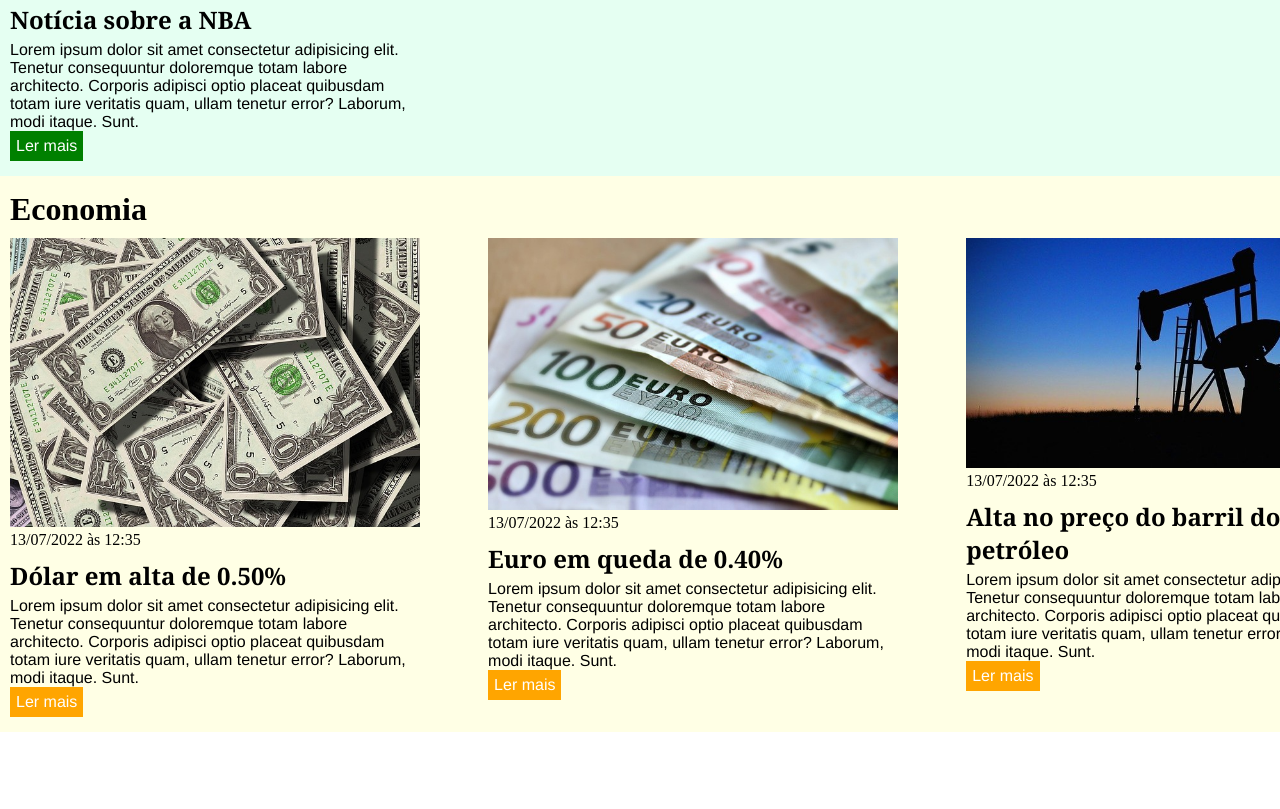
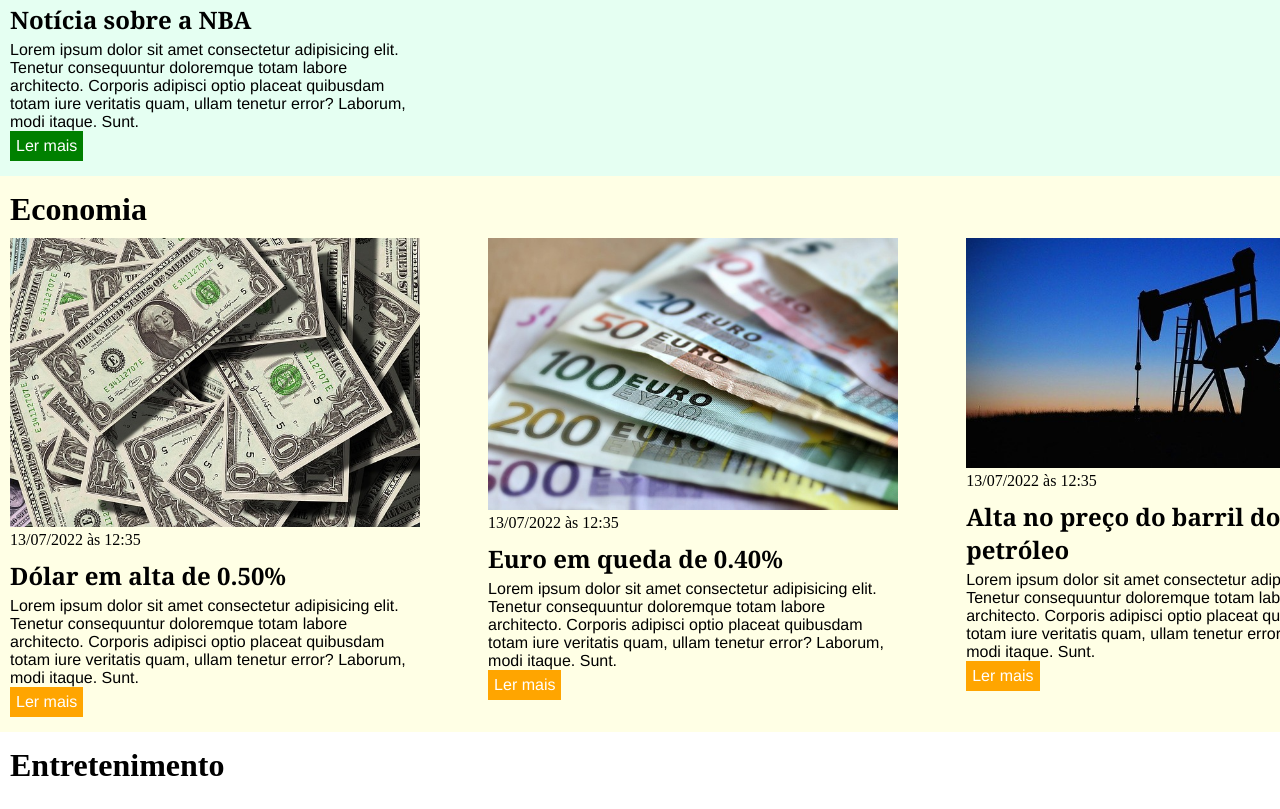
Before and after one commit to AdrielCMSS/avalia-o_CSS, a plain HTML site: page index.html in a window 1280 px wide. Shown: the part 894-1703 px from the top of the page. Before the commit the page ends 1626 px from the top, so only its background shows below. Drawn offline with Linux system fonts and the light colour scheme.

Commit message:
section - entretenimento + fotos

```diff
--- a/index.html
+++ b/index.html
@@ -114,5 +114,15 @@
             </div>
         </div>
     </section>
+    <section id="entretenimento">
+        <div class=""container>
+            <h2>Entretenimento</h2>
+            <div class="article">
+                <article>
+
+                </article>
+            </div>
+        </div>
+    </section>
 </body>
 </html>
```
Also changed, not shown: imagens/81-1.jpg (added), imagens/Games-Brasil.jpg (added), imagens/games-KateStudio-shutterstock.jpg (added), imagens/i322916.jpeg (added), imagens/i611524.jpeg (added).
